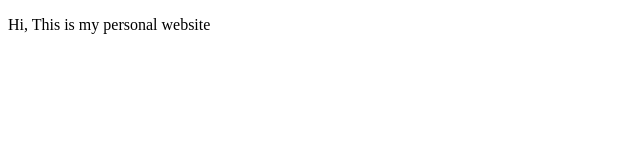
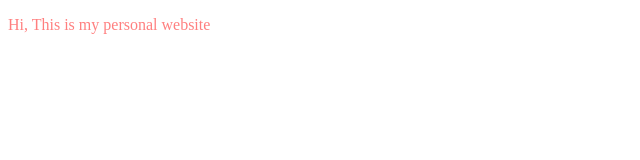
Before and after one commit to max25kim/max25kim.github.io, a plain HTML site: page index.html in a window 1280 px wide. Shown: the whole page, without its empty margins (0-640 px from the left). Drawn offline with Linux system fonts and the light colour scheme.

Commit message:
Added css file

```diff
--- a/index.html
+++ b/index.html
@@ -2,9 +2,10 @@
 <html>
   <head>
     <meta charset="utf-8">
+    <link rel="stylesheet" href="./style/main.css">
     <title>My Personal Website</title>
   </head>
   <body>
-    <p>Hi, This is my personal website</p>
+    <p class="main">Hi, This is my personal website</p>
   </body>
 </html>
--- /dev/null
+++ b/style/main.css
@@ -0,0 +1,4 @@
+.main {
+
+  color: rgba(255, 0, 0, 0.5);
+}
```
